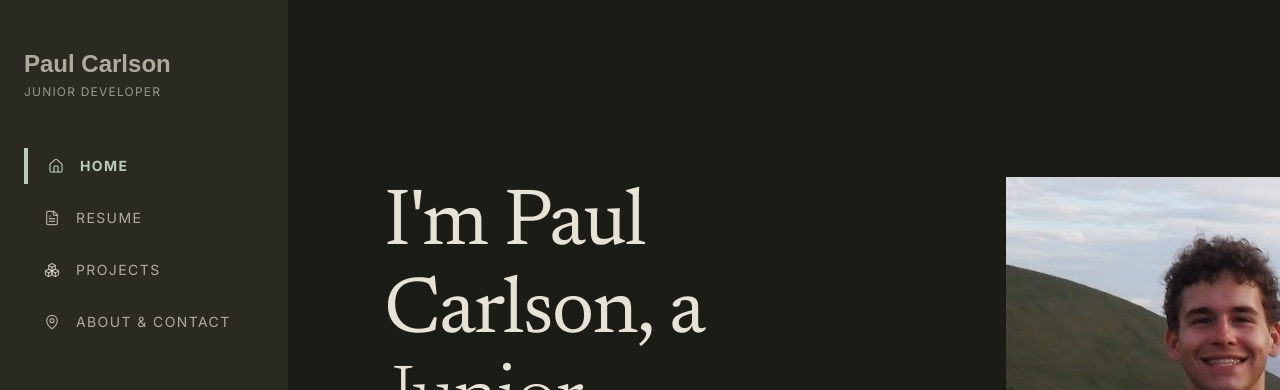
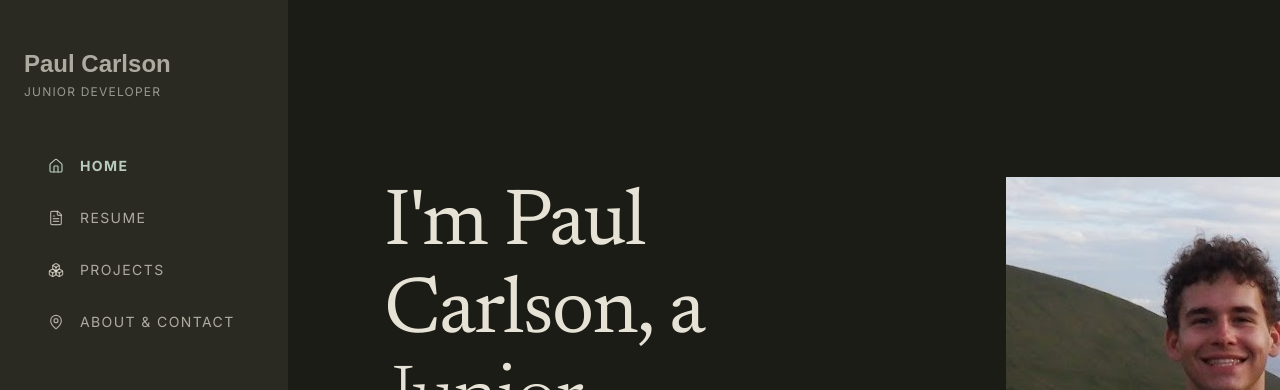
Before and after one commit to pdcarlson/pdcarlson, a Next.js app: page / in a window 1280 px wide. Shown: the top 390 px of the page. Built offline with nearby package versions, Linux system fonts and the light colour scheme; a web font is replaced by a local one.

Commit message:
fix active nav item shifting when selected

```diff
--- a/components/sidebar.tsx
+++ b/components/sidebar.tsx
@@ -32,9 +32,9 @@ export function Sidebar() {
                   key={item.href}
                   href={item.href}
                   className={clsx(
-                    "flex items-center gap-4 pl-5 py-2 text-[14px] leading-[20px] tracking-eyebrow uppercase rounded-r transition-colors",
+                    "flex items-center gap-4 border-l-4 border-transparent pl-5 py-2 text-[14px] leading-[20px] tracking-eyebrow uppercase rounded-r transition-colors",
                     active
-                      ? "border-l-4 border-accent-strong text-accent-strong font-bold"
+                      ? "border-accent-strong text-accent-strong font-bold"
                       : "text-muted hover:text-fg"
                   )}
                 >
```
